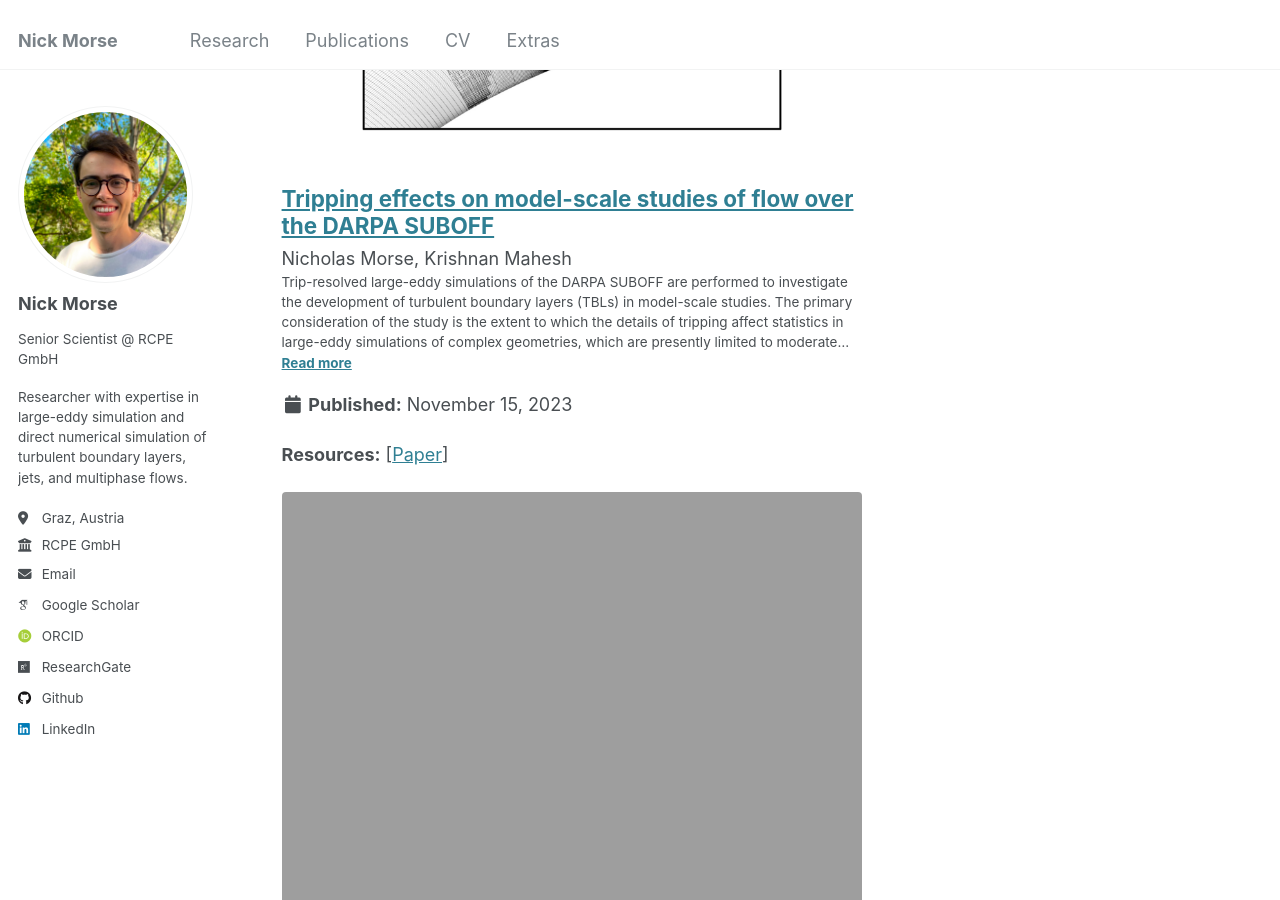
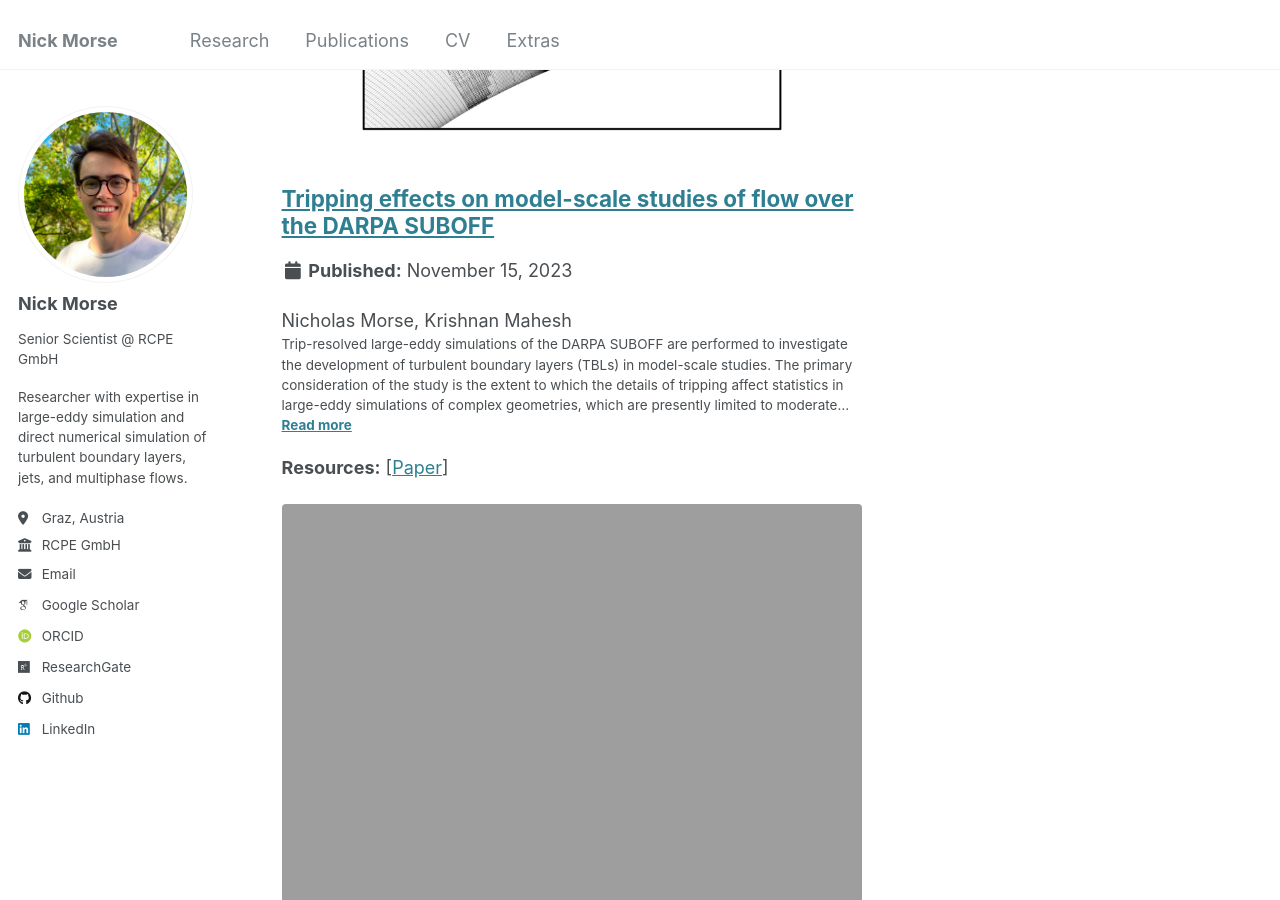
Before and after one commit to morse129/morse129.github.io, a Jekyll site: the page built from _pages/publications.html, in a window 1280 px wide and 900 px high, scrolled down 628 px. Built offline with Jekyll 4.4.1, drawn with Linux system fonts in a browser that asks for light colours; some web fonts are replaced.

Commit message:
altname change

```diff
--- a/_config.yml
+++ b/_config.yml
@@ -23,7 +23,7 @@ author:
   # Biographic information
   avatar           : "headshot.jpg"
   name             : "Nick Morse"
-  alt_name         : "Nicholas Morse"
+  altname          : "Nicholas Morse"
   position         : "Senior Scientist @ RCPE GmbH"
   pronouns         : # example: "she/her"
   bio              : "Researcher with expertise in large-eddy simulation and direct numerical simulation of turbulent boundary layers, jets, and multiphase flows."
--- a/_includes/archive-single-custom.html
+++ b/_includes/archive-single-custom.html
@@ -41,9 +41,15 @@
     {% endif %}
 
     {% if post.collection == 'projects'%}
+      {% if post.date %}
+        <p class="page__date"><strong><i class="fa fa-fw fa-calendar" aria-hidden="true"></i>
+            {{ site.data.ui-text[site.locale].date_label | default: "Published:" }}</strong> <time
+            datetime="{{ post.date | default: "1900-01-01" | date_to_xmlschema }}">{{ post.date | default: "1900-01-01" | date: "%B %d, %Y" }}</time>
+        </p>
+      {% endif %}
       {% assign authors = '' %}
       {% for author in post.author %}
-        {% if author == site.author.name || author == site.author.alt_name %}
+        {% if author == site.author.name || author == site.author.altname %}
           {% assign authors_updated = authors | append: ", <b>" | append: author | append: "</b>" %}
         {% else %}
           {% assign authors_updated = authors | append: ", " | append: author %}
@@ -58,12 +64,6 @@
         {{ post.abstract | truncatewords: 50 | markdownify | remove: '<p>' | remove: '</p>' }}
         <!-- <br> -->
         <strong><a href="{{ base_path }}{{ post.url }}" rel="permalink"> Read more</a></strong>
-        </p>
-      {% endif %}
-      {% if post.date %}
-        <p class="page__date"><strong><i class="fa fa-fw fa-calendar" aria-hidden="true"></i>
-            {{ site.data.ui-text[site.locale].date_label | default: "Published:" }}</strong> <time
-            datetime="{{ post.date | default: "1900-01-01" | date_to_xmlschema }}">{{ post.date | default: "1900-01-01" | date: "%B %d, %Y" }}</time>
         </p>
       {% endif %}
 
@@ -117,9 +117,15 @@
 
 
     {% if post.collection == 'publications'%}
+      {% if post.date %}
+        <p class="page__date"><strong><i class="fa fa-fw fa-calendar" aria-hidden="true"></i>
+            {{ site.data.ui-text[site.locale].date_label | default: "Published:" }}</strong> <time
+            datetime="{{ post.date | default: "1900-01-01" | date_to_xmlschema }}">{{ post.date | default: "1900-01-01" | date: "%B %d, %Y" }}</time>
+        </p>
+      {% endif %}
       {% assign authors = '' %}
       {% for author in post.author %}
-        {% if author == site.author.name || author == site.author.alt_name %}
+        {% if author == site.author.name || author == site.author.altname %}
           {% assign authors_updated = authors | append: ", <b>" | append: author | append: "</b>" %}
         {% else %}
           {% assign authors_updated = authors | append: ", " | append: author %}
@@ -134,12 +140,6 @@
         {{ post.abstract | truncatewords: 50 | markdownify | remove: '<p>' | remove: '</p>' }}
         <!-- <br> -->
         <strong><a href="{{ base_path }}{{ post.url }}" rel="permalink"> Read more</a></strong>
-        </p>
-      {% endif %}
-      {% if post.date %}
-        <p class="page__date"><strong><i class="fa fa-fw fa-calendar" aria-hidden="true"></i>
-            {{ site.data.ui-text[site.locale].date_label | default: "Published:" }}</strong> <time
-            datetime="{{ post.date | default: "1900-01-01" | date_to_xmlschema }}">{{ post.date | default: "1900-01-01" | date: "%B %d, %Y" }}</time>
         </p>
       {% endif %}
 
--- a/_includes/author-profile.html
+++ b/_includes/author-profile.html
@@ -16,6 +16,7 @@
 
   <div class="author__content">
     <h3 class="author__name">{{ author.name }}</h3>
+    {% if author.alt_name %}<h3 class="author__altname">{{ author.altname }}</h3>{% endif %}
     {% if author.position %}<p class="author__position">{{ author.position }}</p>{% endif %}
     {% if author.pronouns %}<p class="author__pronouns">{{ author.pronouns }}</p>{% endif %}
     {% if author.bio %}<p class="author__bio">{{ author.bio }}</p>{% endif %}
```
